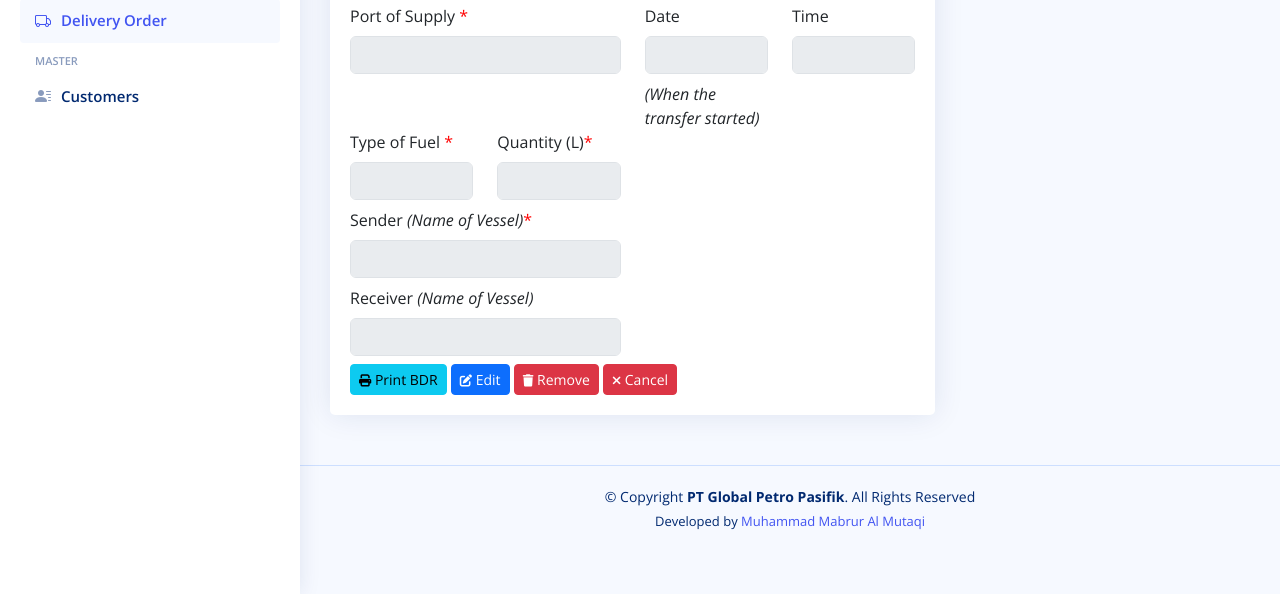
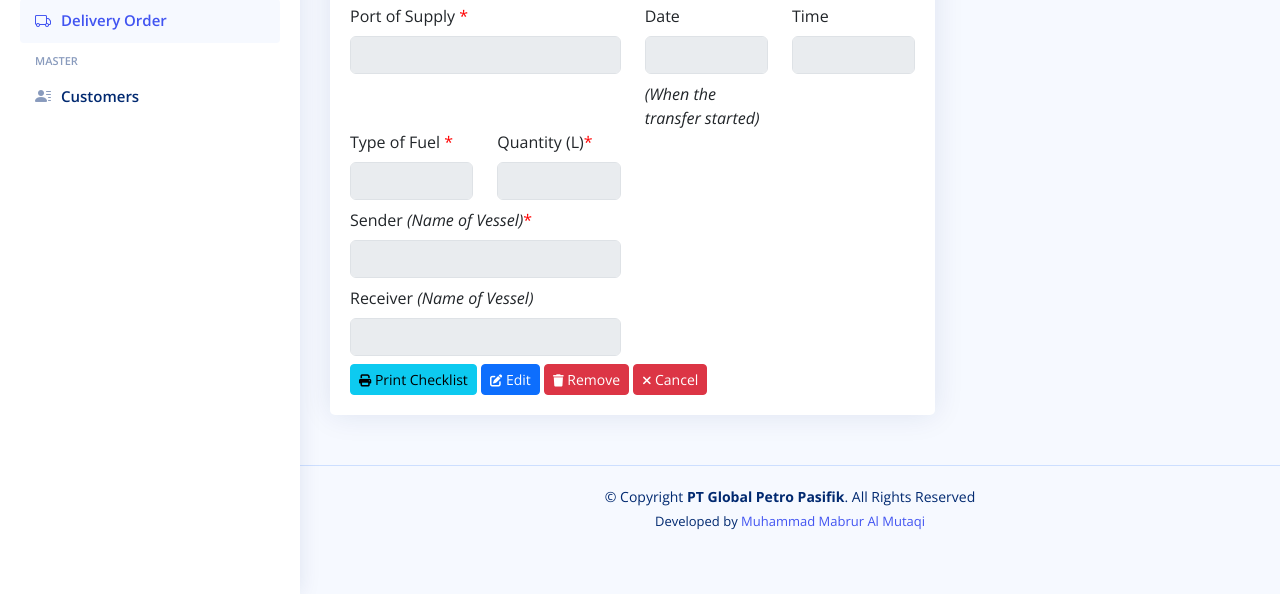
Before and after one commit to Mabrural/egppbunker, a PHP site: page /egppbunker/view-checklist.php?id_checklist=1 in a window 1280 px wide. Shown: the part 206-800 px from the top of the page. Run offline with PHP 8.4, Linux system fonts and the light colour scheme; a user stored in the database is signed in; data comes from the database, SQL or seed files in the repository; data that the repository does not hold is empty; some libraries are stand-ins or nearby versions.

Commit message:
fitur cetak bunker procedure checklist sudah berhasil dibuat. Secara keseluruhan untuk bunker procedure checklist sudah siap 100%

```diff
--- a/view-checklist.php
+++ b/view-checklist.php
@@ -127,7 +127,7 @@ if (!isset($_SESSION["login"])) {
                         </div>
 
                         <div class="text-left">
-                            <a href="#" class="btn btn-info btn-sm" onclick="printBDR(<?= $id_bdr?>);"><i class="fa fa-print fa-sm"></i> Print BDR</a>
+                            <a href="#" class="btn btn-info btn-sm" onclick="printChecklist(<?= $id_checklist?>);"><i class="fa fa-print fa-sm"></i> Print Checklist</a>
                             <a href="edit-checklist.php?id_checklist=<?= $id_checklist?>" class="btn btn-primary btn-sm"><i class="fa fa-edit fa-sm"></i> Edit</a>
                             <a href="#" class="btn btn-danger btn-sm" onclick="return confirmRemove(<?= $id_checklist?>);"><i class="fa fa-trash fa-sm"></i> Remove</a>
                             <script>
@@ -173,61 +173,25 @@ if (!isset($_SESSION["login"])) {
 ?>
 
 <script>
-    function printBDR(id_bdr) {
+    function printChecklist(id_checklist) {
         // Gunakan AJAX untuk mengambil data dari server
-        fetch('get_bdr.php?id_bdr=' + id_bdr)
+        fetch('get_checklist.php?id_checklist=' + id_checklist)
             .then(response => response.json())
             .then(data => {
                 let content = '';
 
-                // Format data.net_metric_ton untuk menampilkan pemisah ribuan
-                let formattedNetMetricTon = Number(data.net_metric_ton).toLocaleString('id-ID'); // Ubah 'id-ID' sesuai dengan lokal yang Anda butuhkan
-
                 // Bagian yang digeser ke kanan
                 let rightAlignedContent = '';
-                // Ubah CSS bdr_no menjadi center
-                rightAlignedContent += `<div style="position: absolute; top: 155px; left: 50%; transform: translateX(-50%); font-weight: bold;">${data.bdr_no}</div>`;
-                // rightAlignedContent += `<div style="position: absolute; top: 220px; left: 805px;">${(data.do_date ? data.do_date : '&nbsp;')}</div>`;
-                rightAlignedContent += `<div style="position: absolute; top: 220px; left: 805px;">${(data.do_date ? formatDate(data.do_date) : '&nbsp;')}</div>`;
-                function formatDate(dateString) {
-                    const date = new Date(dateString);
-                    if (!isNaN(date)) {
-                        const day = String(date.getDate()).padStart(2, '0');
-                        const month = String(date.getMonth() + 1).padStart(2, '0');
-                        const year = date.getFullYear();
-                        return `${day}-${month}-${year}`;
-                    } else {
-                        return '&nbsp;'; // Jika tidak valid, tampilkan spasi kosong
-                    }
-                }
-                rightAlignedContent += `<div style="position: absolute; top: 250px; left: 805px;">${(data.vessel_cust ? data.vessel_cust : '&nbsp;')}</div>`;
-                rightAlignedContent += `<div style="position: absolute; top: 280px; left: 805px;">${(data.next_port ? data.next_port : '&nbsp;')}</div>`;
-                rightAlignedContent += `<div style="position: absolute; top: 320px; left: 805px;">${(data.departure_time ? data.departure_time : '&nbsp;')}</div>`;
-                rightAlignedContent += `<div style="position: absolute; top: 490px; left: 920px; text-align: right; width: 100px;">${data.quantity.toLocaleString('id-ID')}</div>`;
-                rightAlignedContent += `<div style="position: absolute; top: 520px; left: 920px; text-align: right; width: 100px;">${(data.quantity / 1000).toLocaleString('id-ID')}</div>`;
-                rightAlignedContent += `<div style="position: absolute; top: 550px; left: 920px; text-align: right; width: 100px;">${data.net_metric_ton.toLocaleString('id-ID')}</div>`;
-                rightAlignedContent += `<div style="position: absolute; top: 615px; left: 920px; font-style:italic; color: blue; text-align: right; width: 100px;">${data.vcf.toLocaleString('id-ID')}</div>`;
-                rightAlignedContent += `<div style="position: absolute; top: 645px; left: 920px; font-style:italic; color: blue; text-align: right; width: 100px;">${data.wcf.toLocaleString('id-ID')}</div>`;
-                rightAlignedContent += `<div style="position: absolute; top: 675px; left: 920px; font-style:italic; color: blue; text-align: right; width: 100px;">${data.temp.toLocaleString('id-ID')}</div>`;
-                rightAlignedContent += `<div style="position: absolute; top: 705px; left: 920px; font-style:italic; color: blue; text-align: right; width: 100px;">${data.table_52.toLocaleString('id-ID')}</div>`;
-                rightAlignedContent += `<div style="position: absolute; top: 735px; left: 920px; font-style:italic; color: blue; text-align: right; width: 100px;">${data.table_1.toLocaleString('id-ID')}</div>`;
 
-                rightAlignedContent += `<div style="position: absolute; top: 1035px; left: 805px;">${(data.vessel_cust ? data.vessel_cust : '&nbsp;')}</div>`;
-                rightAlignedContent += `<div style="position: absolute; top: 1068px; left: 805px;">${data.delivered_by}</div>`;
+                rightAlignedContent += `<div style="position: absolute; top: 118px; left: 470px;">${(data.date ? data.date : '&nbsp;')}</div>`;
+                rightAlignedContent += `<div style="position: fixed; top: 118px; left: 633px;">${(data.date ? data.time : '&nbsp;')}</div>`;
 
 
                 let leftAlignedContent = '';
-                leftAlignedContent += `<div style="position: absolute; top: 220px; left: 295px;">${data.discharging_port}</div>`;
-                leftAlignedContent += `<div style="position: absolute; top: 250px; left: 295px;">${data.delivered_by}</div>`;
-                leftAlignedContent += `<div style="position: absolute; top: 280px; left: 295px;">${data.product}</div>`;
-                leftAlignedContent += `<div style="position: absolute; top: 320px; left: 295px;">${(data.commence_pump ? data.commence_pump : '&nbsp;')}</div>`;
-                leftAlignedContent += `<div style="position: absolute; top: 365px; left: 295px;">${(data.finished_pump ? data.finished_pump : '&nbsp;')}</div>`;
-                leftAlignedContent += `<div style="position: absolute; top: 500px; left: 395px;">${data.visc}</div>`;
-                leftAlignedContent += `<div style="position: absolute; top: 560px; left: 395px;">${data.density}</div>`;
-                leftAlignedContent += `<div style="position: absolute; top: 623px; left: 400px;">${data.flashpoint}</div>`;
-                leftAlignedContent += `<div style="position: absolute; top: 683px; left: 395px;">${data.sulphur}</div>`;
-                leftAlignedContent += `<div style="position: absolute; top: 747px; left: 395px;">${data.water_content}</div>`;
-                leftAlignedContent += `<div style="position: absolute; top: 540px; left: 755px; width: 300px;">&nbsp;</div>`;
+                leftAlignedContent += `<div style="position: absolute; top: 119px; left: 175px;">${data.port_of_supply}</div>`;
+                leftAlignedContent += `<div style="position: absolute; top: 135px; left: 175px;">${data.product}, ${data.quantity.toLocaleString('id-ID')} Liter</div>`;
+                leftAlignedContent += `<div style="position: absolute; top: 150px; left: 175px;">${data.sender}</div>`;
+                leftAlignedContent += `<div style="position: absolute; top: 165px; left: 175px;">${data.receiver}</div>`;
 
 
                 content += rightAlignedContent + '<br>' + leftAlignedContent;
@@ -235,15 +199,10 @@ if (!isset($_SESSION["login"])) {
                 // Buka jendela cetak dan tampilkan teks dengan gaya
                 const printWindow = window.open('', '', 'height=800,width=1000');
                 printWindow.document.write('<html><head><style>');
-                printWindow.document.write('body { font-family: Arial Narrow, sans-serif; font-size:20px; line-height: 1.5; }'); // Pastikan font diatur untuk body
+                printWindow.document.write('body { font-family: Arial Narrow, sans-serif; font-size:14px; line-height: 1.5; }'); // Pastikan font diatur untuk body
                 printWindow.document.write('div { text-align: justify; }');
                 printWindow.document.write('</style></head><body>');
                 printWindow.document.write(content);
-
-                // Menambahkan QR code untuk verifikasi
-                // const qrCodeUrl = 'https://e-bunker.mitramaritim.com/verify_bdr.php?id_bdr=' + id_bdr;
-                const qrCodeUrl = 'http://localhost/egppbunker/verify_bdr.php?id_bdr=' + id_bdr;
-                printWindow.document.write('<img src="https://api.qrserver.com/v1/create-qr-code/?size=90x90&data=' + encodeURIComponent(qrCodeUrl) + '" style="position: fixed; bottom: 70px; right: 20px;" />');
 
                 printWindow.document.write('</body></html>');
                 printWindow.document.close();
```
Also changed, not shown: get_checklist.php (added, +19 -0 lines), manage-delivery-order.php (+10 -6 lines).
